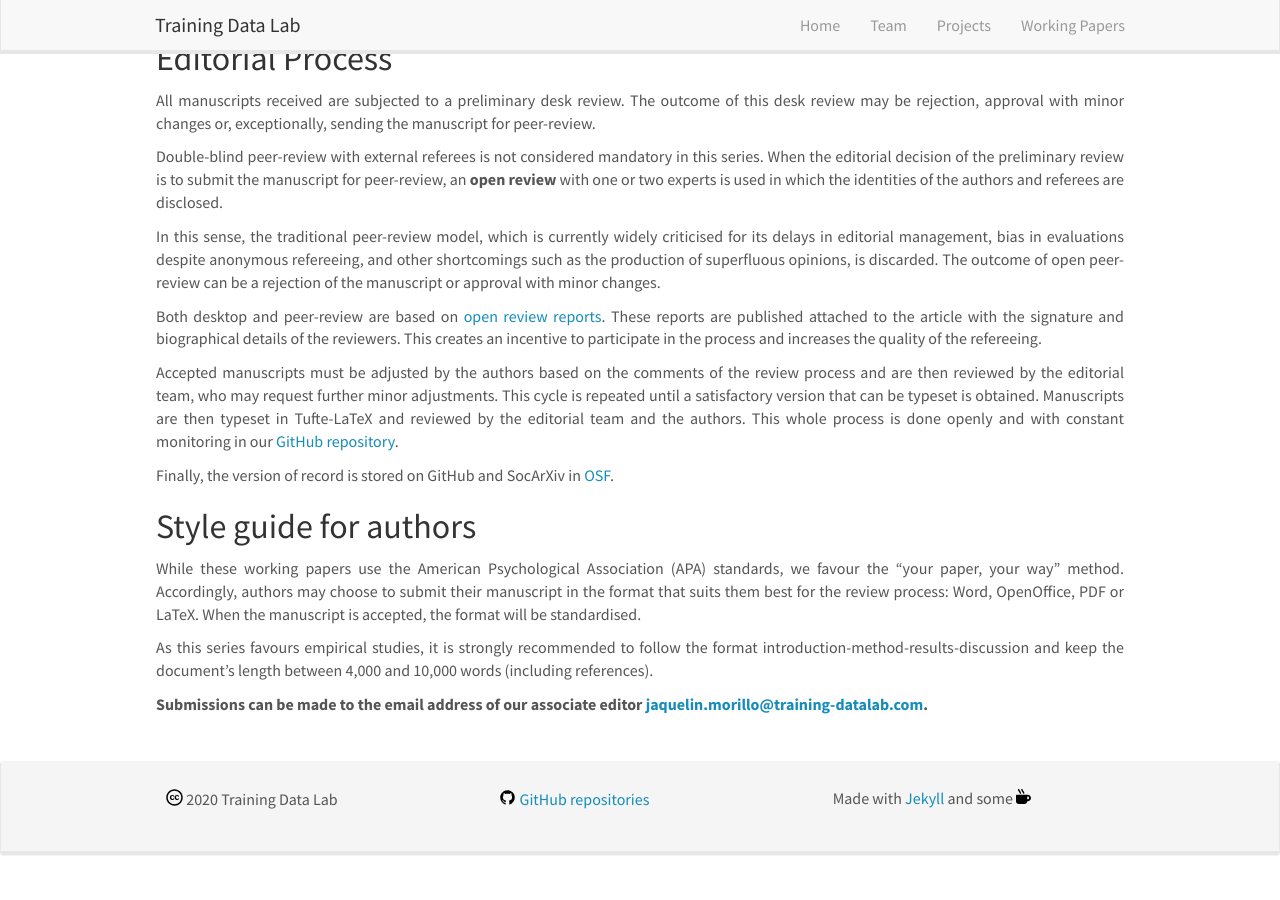
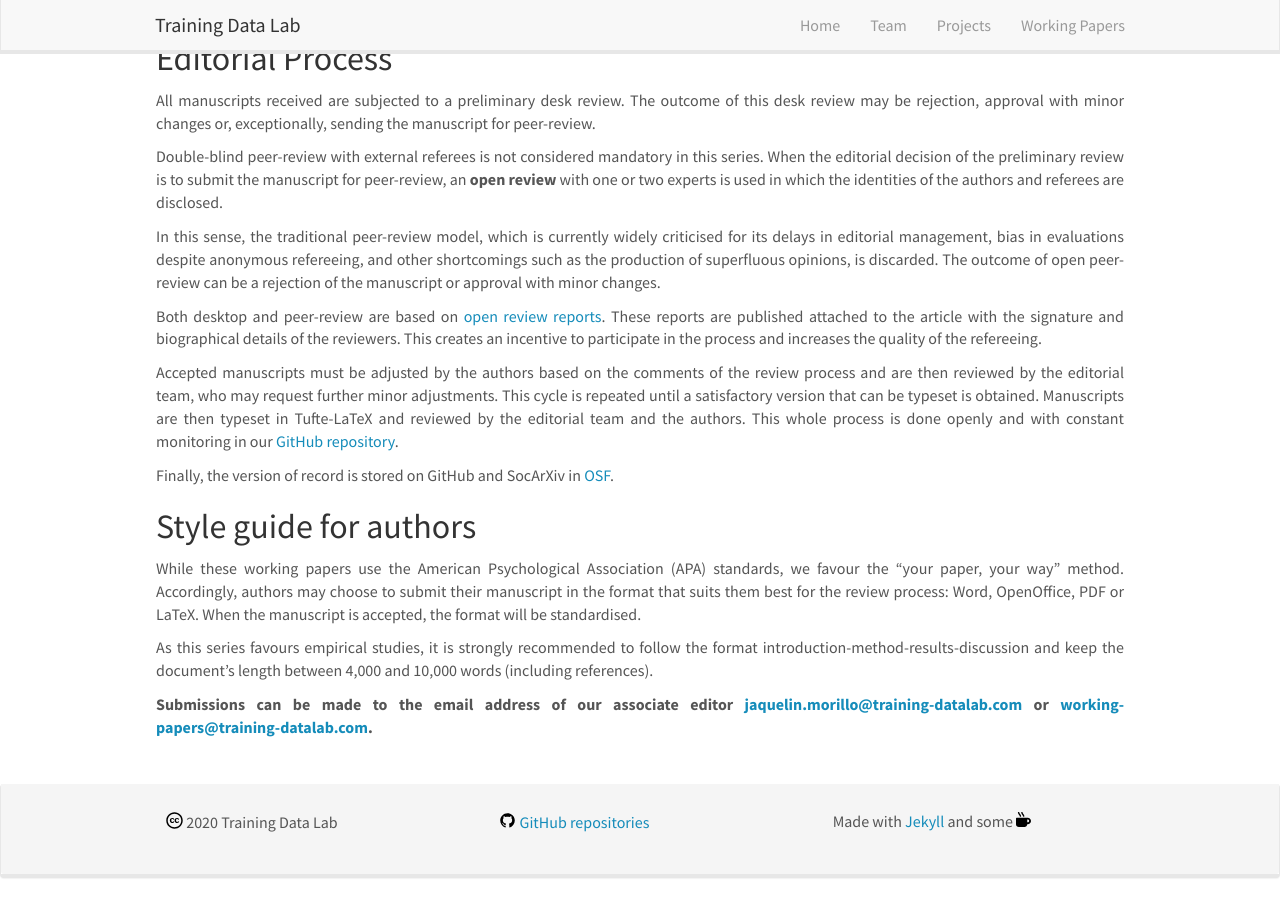
Before and after one commit to training-datalab/old-training-datalab.com, a Jekyll site: the page built from _pages/tufte-guidelines.md, in a window 1280 px wide and 900 px high, scrolled down 626 px. Built offline with Jekyll 4.4.1, drawn with Linux system fonts in a browser that asks for light colours; nearby versions of some CDN libraries; before the commit the page ends 1503 px from its top, so only the background shows below that.

Commit message:
Update tufte-guidelines.md

```diff
--- a/_pages/tufte-guidelines.md
+++ b/_pages/tufte-guidelines.md
@@ -44,5 +44,5 @@ permalink: /tufte-working-papers/guidelines/
 
 <p align=" justify">As this series favours empirical studies, it is strongly recommended to follow the format introduction-method-results-discussion and keep the document’s length between 4,000 and 10,000 words (including references).</p>
 
-<p align=" justify"><strong>Submissions can be made to the email address of our associate editor <a href="mailto:jaquelin.morillo@training-datalab.com">jaquelin.morillo@training-datalab.com</a>.</strong></p>
+<p align=" justify"><strong>Submissions can be made to the email address of our associate editor <a href="mailto:jaquelin.morillo@training-datalab.com">jaquelin.morillo@training-datalab.com</a> or <a href="mailto:working-papers@training-datalab.com">working-papers@training-datalab.com</a>.</strong></p>
 <br />
```
